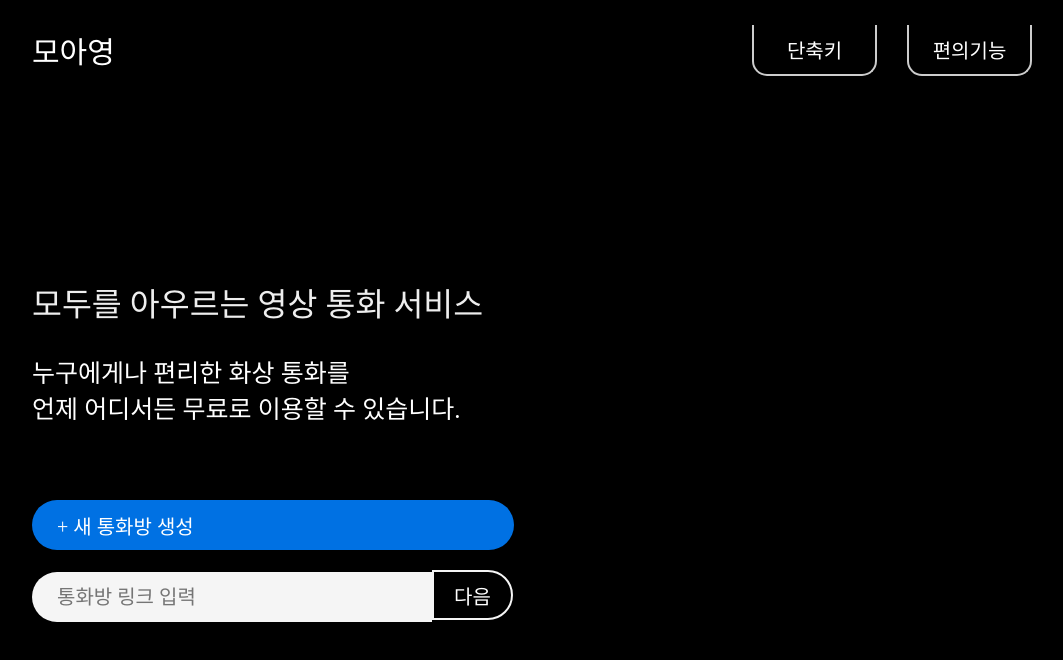
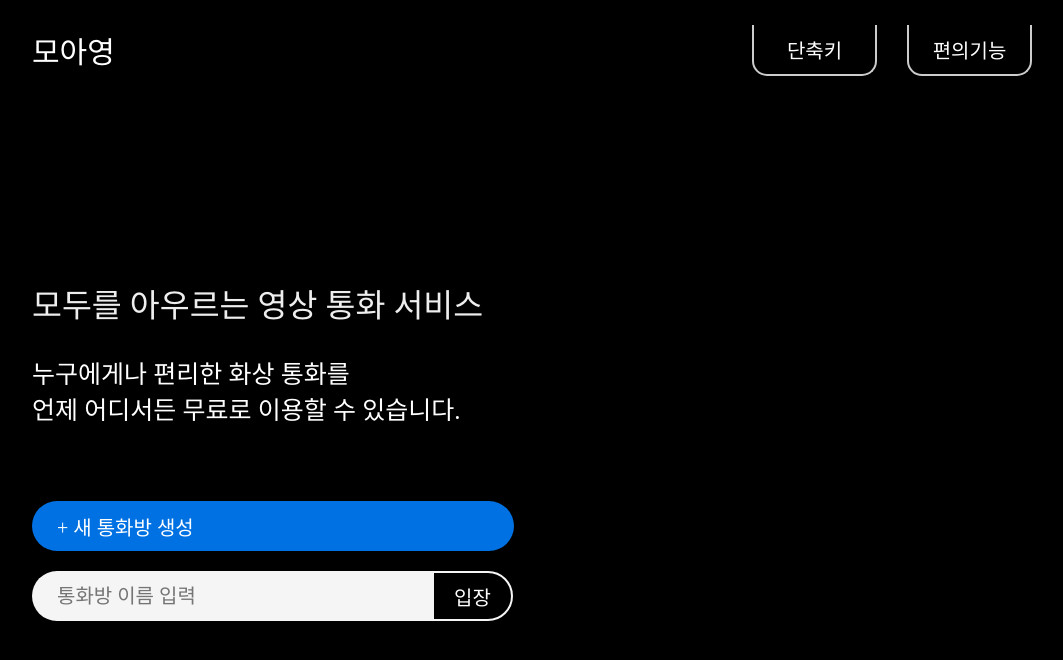
Before and after one commit to dayelop/oss-moayoung, a React (Create React App) app in the folder homepage/: page / in a window 1280 px wide. Shown: the top 660 px of the page, without its empty margins (108-1171 px from the left). Built offline with nearby package versions, Linux system fonts and the light colour scheme; the HTML template or start-up script is replaced by a standard one; a web font is replaced by a local one.

Commit message:
fix: Fix how to participate meeting room
- Remove name input to participate meeting room
- Fix input value so that room name

```diff
--- a/homepage/src/pages/Home.js
+++ b/homepage/src/pages/Home.js
@@ -1,6 +1,5 @@
 /** @jsxImportSource @emotion/react */
 import { css } from '@emotion/react';
-import { useEffect, useState } from 'react';
 import { TopBar } from '../components';
 
 const background = css`
@@ -81,40 +80,17 @@ const menu = css`
 `;
 
 function Home() {
-  const [nameRoomUrl, setNameRoomUrl] = useState('');
-  const [placeholder, setPlaceholder] = useState('통화방 링크 입력');
-  const [roomUrl, setRoomUrl] = useState('');
-  const [toggle, setToggle] = useState(0);
-  const [value, setValue] = useState('다음');
-
   const createRoom = () => {
     window.location.href = 'https://moayoung-b2596.web.app/';
   };
-  const linkInput = () => {
-    const link = document.getElementById('link');
+  const enterRoom = () => {
+    const roomName = document.getElementById('roomName').value;
+    const link = 'https://moayoung-b2596.web.app/' + roomName;
 
-    if (link.value) {
-      setPlaceholder('이름 입력');
-      setRoomUrl(roomUrl + link.value);
-      setToggle(!toggle);
-      setValue('참여');
-      link.type = 'text';
-      link.value = '';
+    if (roomName) {
+      window.location.href = link;
     }
   };
-  const nameInput = () => {
-    const link = document.getElementById('link');
-
-    if (link.value) {
-      setNameRoomUrl(`${roomUrl}/${link.value}`);
-    }
-  };
-
-  useEffect(() => {
-    if (nameRoomUrl) {
-      window.open(nameRoomUrl);
-    }
-  }, [nameRoomUrl]);
 
   return (
     <div css={background}>
@@ -131,21 +107,15 @@ function Home() {
           + 새 통화방 생성
         </button>
         <div css={participate}>
-          <form>
-            <input
-              type="url"
-              id="link"
-              css={input}
-              placeholder={placeholder}
-              required
-            />
-            <input
-              type="submit"
-              value={value}
-              css={button}
-              onClick={!toggle ? linkInput : nameInput}
-            />
-          </form>
+          <input
+            type="text"
+            id="roomName"
+            css={input}
+            placeholder="통화방 이름 입력"
+            autoFocus
+            required
+          />
+          <input type="submit" value="입장" css={button} onClick={enterRoom} />
         </div>
       </div>
     </div>
```
